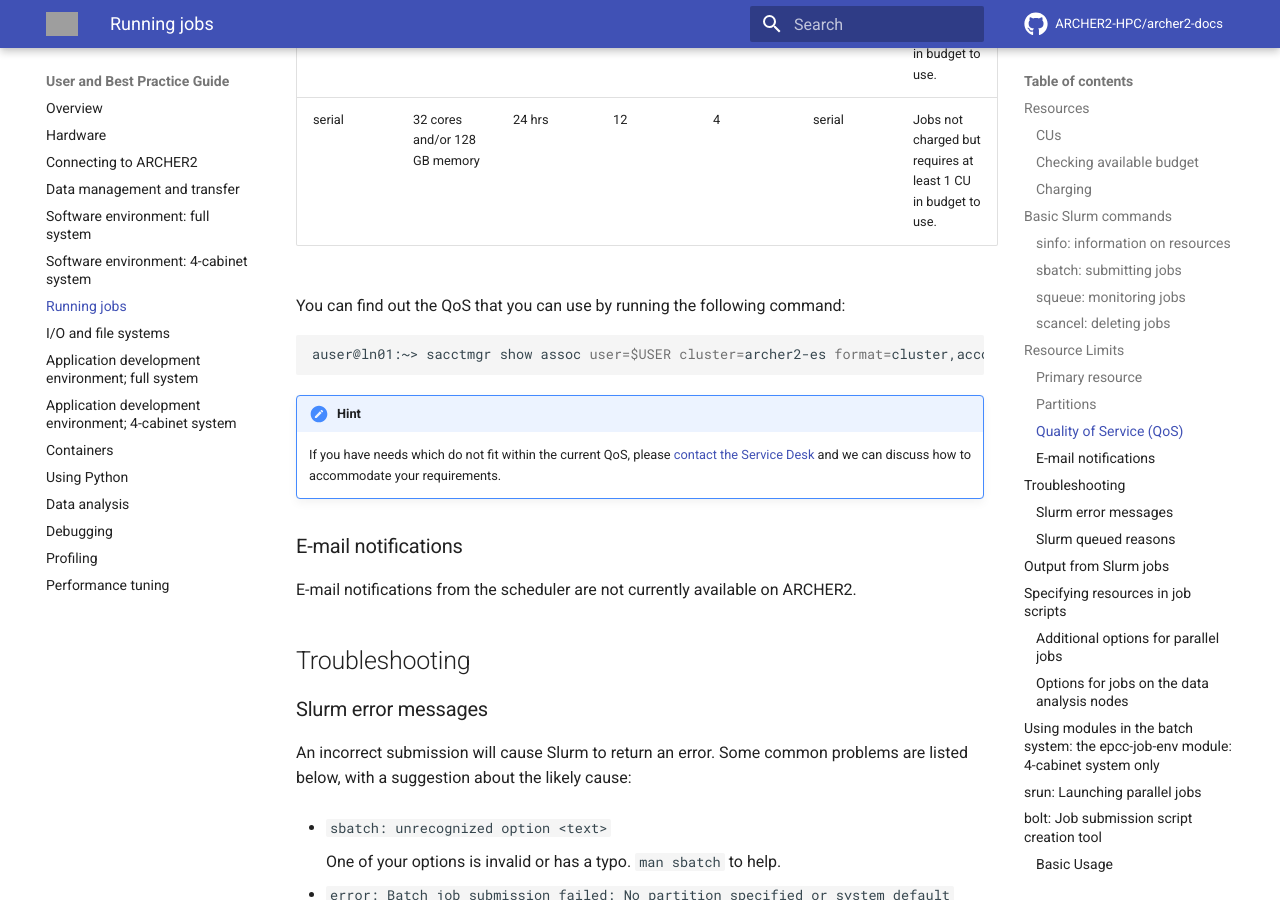
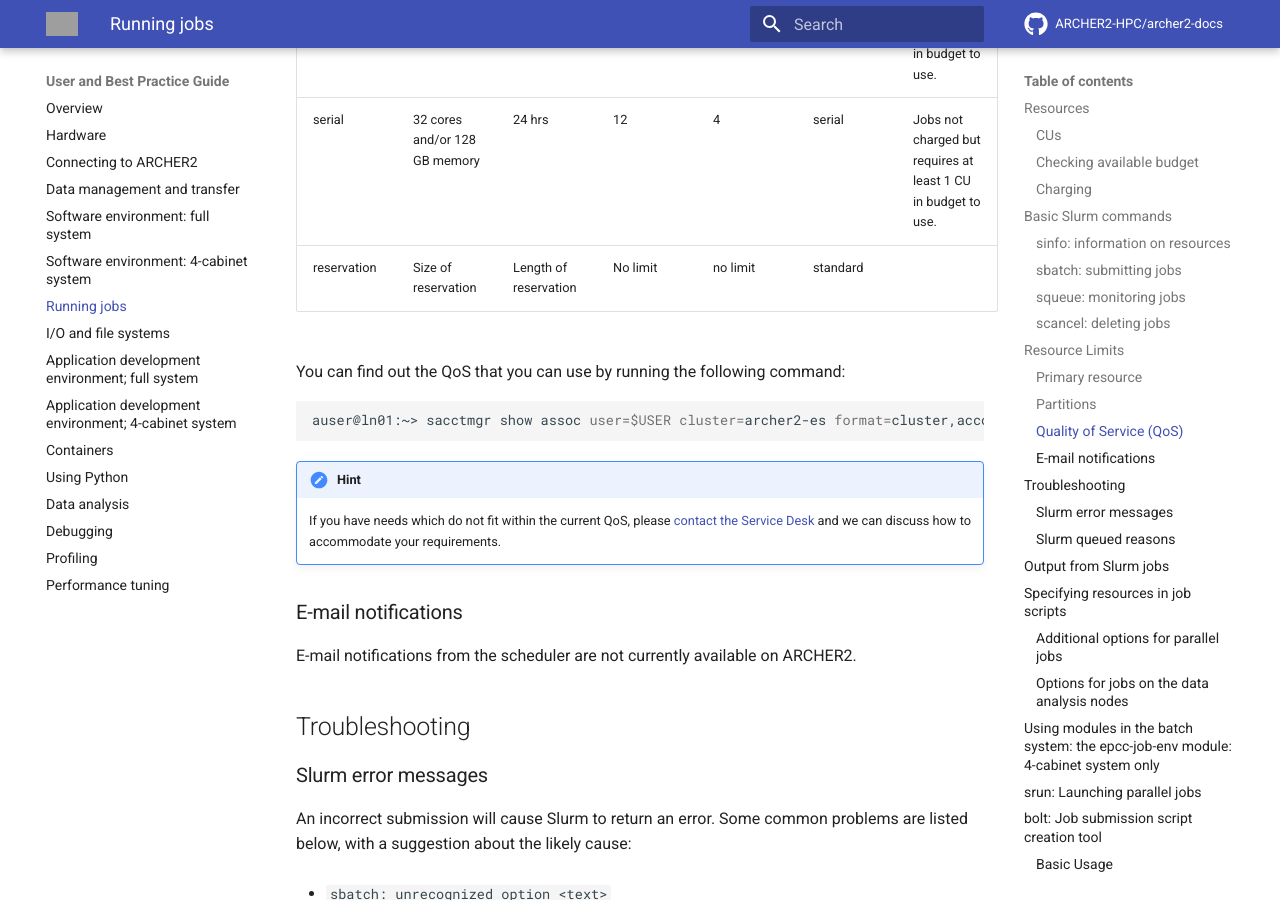
Before and after one commit to ARCHER2-HPC/archer2-docs, an MkDocs documentation site: the page built from docs/user-guide/scheduler.md, in a window 1280 px wide and 900 px high, scrolled down 6045 px. Built offline with MkDocs 1.6.1 and Material for MkDocs 9.7.7, drawn with Linux system fonts in a browser that asks for light colours; comment, search, counter and statistics services are not loaded; grey boxes are pictures that could not be loaded.

Commit message:
Added reservation QoS

```diff
--- a/docs/user-guide/scheduler.md
+++ b/docs/user-guide/scheduler.md
@@ -225,6 +225,7 @@
     | largescale | 5860               | 12 hrs        | 8           | 1            | standard     | Minimum job size of 2049 nodes |
     | lowpriority | 5860               | 6 hrs        | 16           | 16            | standard, highmem     | Jobs not charged but requires at least 1 CU in budget to use. |
     | serial | 32 cores and/or 128 GB memory   | 24 hrs        | 12           | 4            | serial    | Jobs not charged but requires at least 1 CU in budget to use. |
+    | reservation | Size of reservation  | Length of reservation       | No limit           | no limit           | standard   |  |
 
 === "4-cabinet system"
     | QoS        | Max Nodes Per Job | Max Walltime | Jobs Queued | Jobs Running | Partition(s) | Notes |
```
